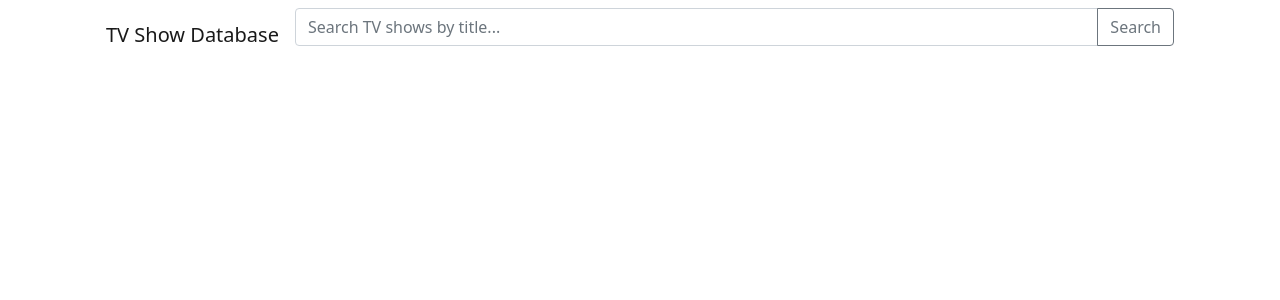
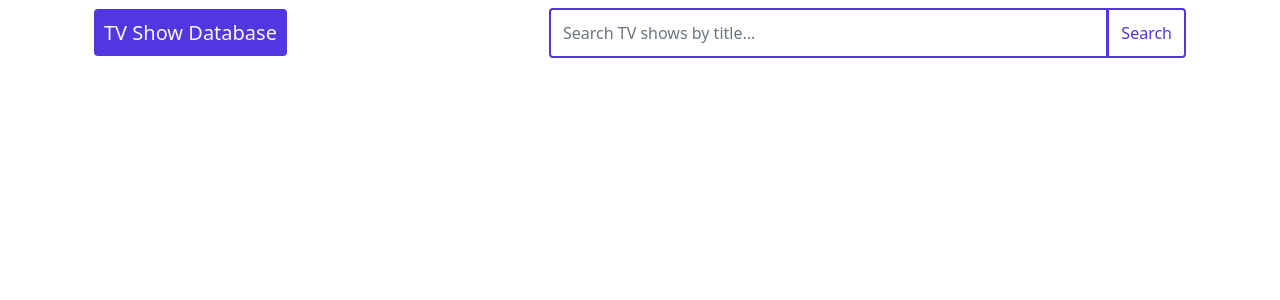
Before and after one commit to keirakl/tv-show-database, a React (Create React App) app: page / in a window 1280 px wide. Shown: the top 300 px of the page. Built offline with nearby package versions, Linux system fonts and the light colour scheme.

Commit message:
UI update

```diff
--- a/src/App.js
+++ b/src/App.js
@@ -2,7 +2,7 @@ import Home from './components/Home';
 
 function App() {
   return (
-    <div className="App">
+    <div>
       <Home />
     </div>
   );
--- a/src/components/SearchBar.js
+++ b/src/components/SearchBar.js
@@ -1,6 +1,6 @@
 import React from "react";
-import { Button, Container, InputGroup, FormControl, Navbar } from "react-bootstrap";
-import './style.css';
+import { Button, Container, InputGroup, FormControl, Navbar, Col, Row } from "react-bootstrap";
+import '../style.css';
 
 class SearchBar extends React.Component {
     constructor(props) {
@@ -42,11 +42,12 @@ class SearchBar extends React.Component {
 
     render() {
         return (
-          <Container className="d-flex m-25 flex-column vh-100">
-            <Navbar>
-              <Container>
-                <Navbar.Brand href="#home">TV Show Database</Navbar.Brand>
-                <Navbar.Toggle />
+          <Navbar className="d-flex flex-column search-bar">
+            <Container>
+              <Col xs={12} sm={5}>
+                <Navbar.Brand className="nav-brand">TV Show Database</Navbar.Brand>
+              </Col>
+              <Col xs={12} sm={7}>
                 <Navbar.Collapse className="justify-content-end">
                   <InputGroup className="mb-3">
                     <FormControl
@@ -58,9 +59,9 @@ class SearchBar extends React.Component {
                     <Button variant="outline-secondary" onClick={()=> this.handleSearch() }>Search</Button>
                   </InputGroup>
                 </Navbar.Collapse>
-              </Container>
-            </Navbar>
-          </Container>
+              </Col>
+            </Container>
+          </Navbar>
         )
     }
 }
--- a/src/components/SearchResult.js
+++ b/src/components/SearchResult.js
@@ -2,7 +2,7 @@ import React from "react";
 import { Container, Row, Col, ListGroup } from "react-bootstrap";
 import Image from 'react-bootstrap/Image';
 import ShowInfoModal from "./ShowInfoModal";
-import './style.css';
+import '../style.css';
 
 class SearchResult extends React.Component {
     constructor(props) {
--- a/src/components/ShowInfoModal.js
+++ b/src/components/ShowInfoModal.js
@@ -1,7 +1,7 @@
 import React from "react";
 import { Container, Row, Col, ListGroup, Modal } from "react-bootstrap";
 import Image from 'react-bootstrap/Image';
-import './style.css';
+import '../style.css';
 
 const ShowInfoModal = (props) => {
     const show = props.showInfo;
@@ -17,10 +17,7 @@ const ShowInfoModal = (props) => {
                         </Row>
                         <Row>
                             <Col sm="auto">
-                                {show.image?
-                                    <Image style={{maxWidth: 400}} src={show.image.original} fluid />
-                                    : ""
-                                    }
+                                {show.image? <Image style={{maxWidth: 400}} src={show.image.original} fluid /> : "" }
                             </Col>
                             <Col>
                                 <ListGroup variant="flush">
@@ -32,31 +29,31 @@ const ShowInfoModal = (props) => {
                                     }
                                     {show.genres.length > 0?
                                         <ListGroup.Item>
-                                            <p>Genres: {show.genres.map(genre => `${genre}, `)}...</p>
+                                            <p><b>Genres:</b> {show.genres.map(genre => `${genre}, `)}...</p>
                                         </ListGroup.Item>
                                         : ""
                                     }
                                     {show.language?
                                         <ListGroup.Item>
-                                            <p>Language: {show.language}</p>
+                                            <p><b>Language:</b> {show.language}</p>
                                         </ListGroup.Item>
                                         : ""
                                     }
                                     {show.officialSite?
                                         <ListGroup.Item>
-                                            <p>Website: <a href={show.officialSite} target="_blank" rel="noreferrer">{show.officialSite}</a></p>
+                                            <p><b>Website:</b> <a href={show.officialSite} target="_blank" rel="noreferrer">{show.officialSite}</a></p>
                                         </ListGroup.Item>
                                         : ""
                                     }
                                     {show.premiered?
                                         <ListGroup.Item>
-                                            <p>Premiered on: {show.premiered}</p>
+                                            <p><b>Premiered on:</b> {show.premiered}</p>
                                         </ListGroup.Item>
                                         : ""
                                     }
                                     {show.rating.average?
                                         <ListGroup.Item>
-                                            <p>Rating: {show.rating.average}</p>
+                                            <p><b>Rating:</b> {show.rating.average}/10</p>
                                         </ListGroup.Item>
                                         : ""
                                     }
--- a/src/components/style.css
+++ /dev/null
@@ -1,17 +0,0 @@
-p {
-    margin-bottom: 0.3rem;
-}
-
-.hover-cursor {
-    cursor: pointer;
-}
-
-.hover-text-color:hover{
-    color: #0D6EFD;
-}
-
-.small-print {
-    font-size: 12px;
-    font-style: italic;
-    color: #848488;
-}
--- /dev/null
+++ b/src/style.css
@@ -0,0 +1,56 @@
+p {
+    margin-bottom: 0.3rem;
+}
+
+ /* SearchBar Component */
+.nav-brand {
+    background-color: #5137e0;
+    padding: 10px;
+    border-radius: .25rem;
+}
+
+.navbar-light .navbar-brand, .navbar-light .navbar-brand:hover {
+    color: #f7f6fc;
+}
+
+.form-control, .btn-outline-secondary {
+    border: #5137e0 2px solid;
+}
+
+.btn {
+    color: #5137e0;
+}
+
+.btn-outline-secondary:hover {
+    background-color: #5137e0;
+}
+
+.navbar-collapse .mb-3 {
+    margin-bottom: 0!important;
+    height: 50px;
+}
+
+/* END. SearchBar Component */
+
+/* SearchResult Component */
+.hover-cursor {
+    cursor: pointer;
+}
+
+.hover-text-color:hover{
+    color: #0D6EFD;
+}
+
+.small-print {
+    font-size: 12px;
+    font-style: italic;
+    color: #848488;
+}
+
+/* END. SearchResult Component */
+
+/* Modal Component */
+/* .App {
+    background-color: #f7f6fc;
+} */
+/* END. Modal Component */
```
